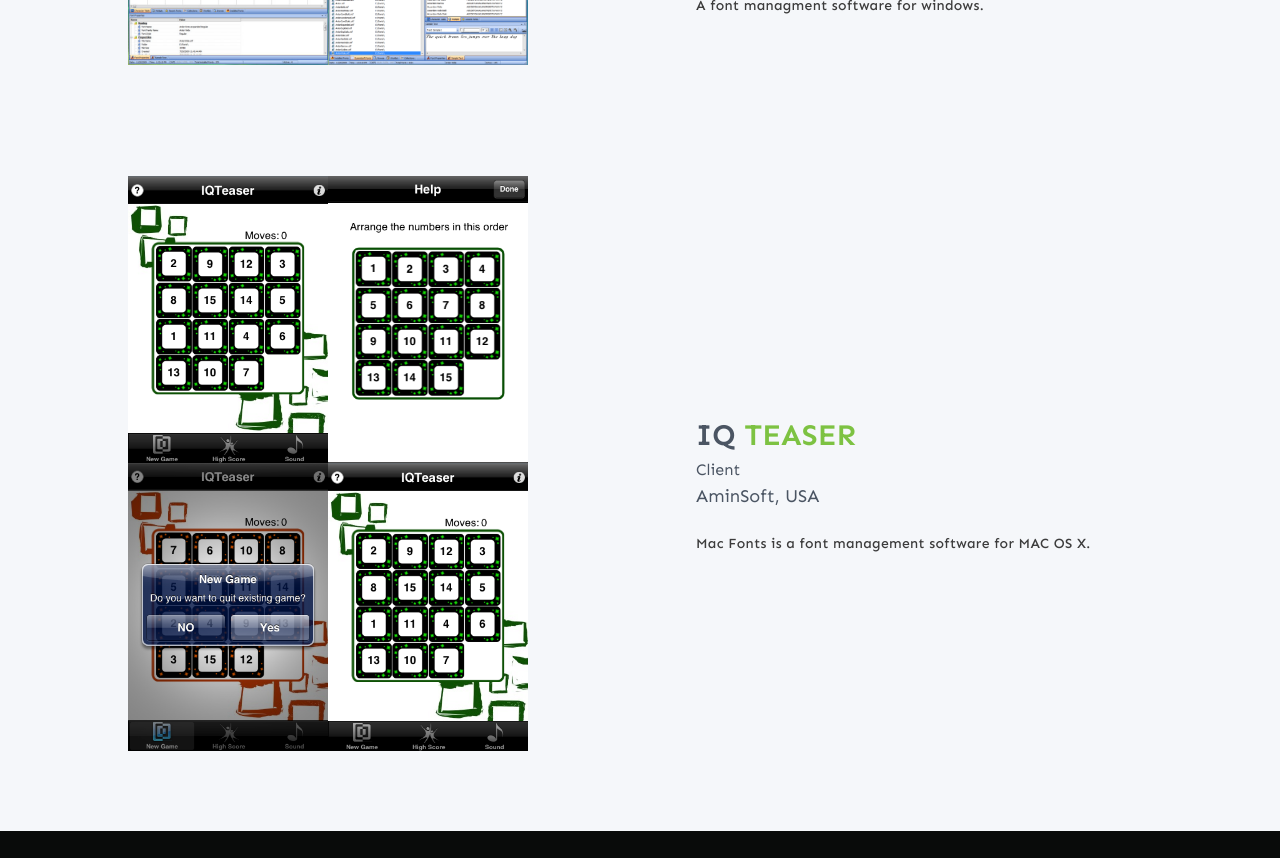
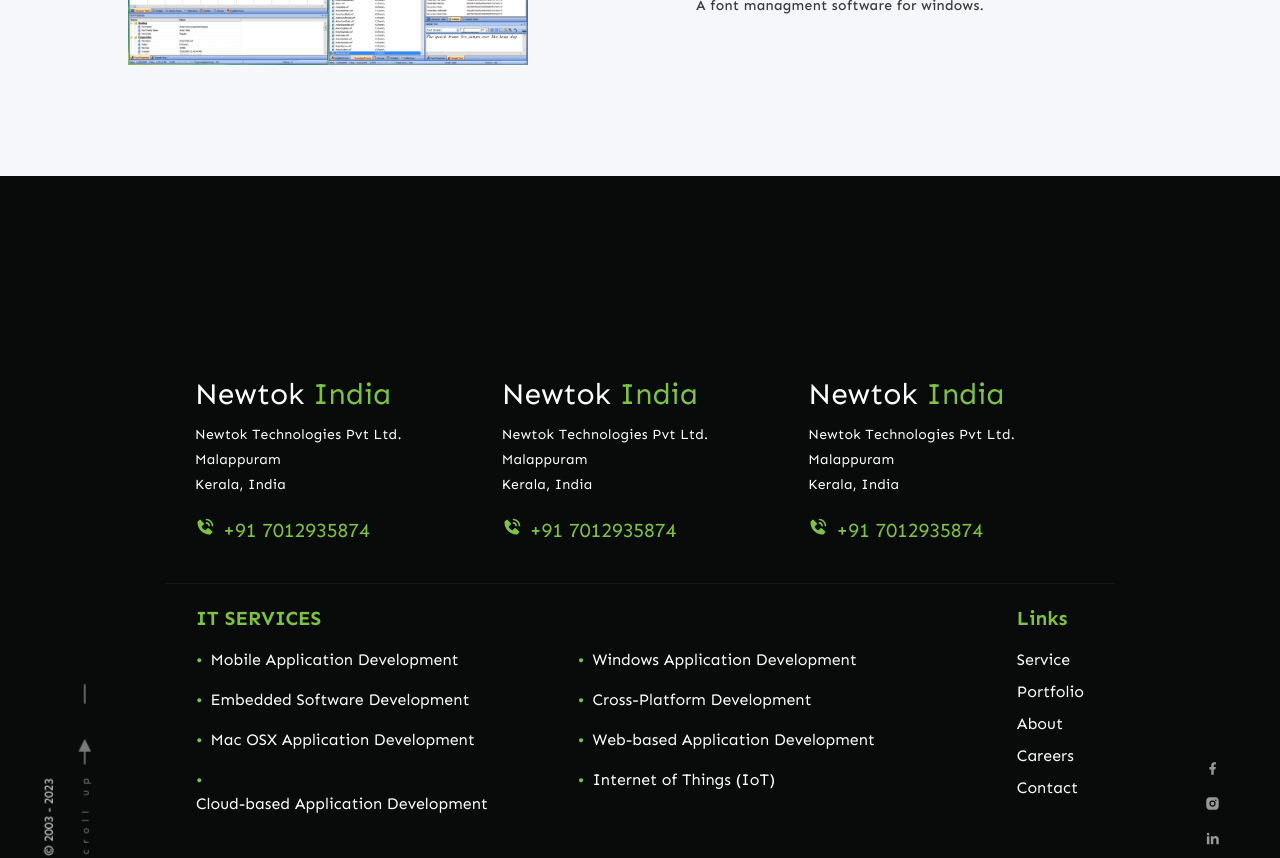
Before and after one commit to NewTokTech/NewTok, a Next.js app: page /portfolio in a window 1280 px wide. Shown: the part 2940-3798 px from the top of the page. Built offline with nearby package versions, Linux system fonts and the light colour scheme.

Commit message:
portfolio datas completed

```diff
--- a/src/app/portfolio/page.tsx
+++ b/src/app/portfolio/page.tsx
@@ -114,18 +114,18 @@
             ],
         },
 
-        {
-            title: ["IQ", " TEASER"],
-            description:
-                "Mac Fonts is a font management software for MAC OS X.",
-            client: "AminSoft, USA",
-            images: [
-                "/portfolio/iQTeaser/pic1.png",
-                "/portfolio/iQTeaser/pic2.png",
-                "/portfolio/iQTeaser/pic3.png",
-                "/portfolio/iQTeaser/pic1.png",
-            ],
-        },
+        // {
+        //     title: ["IQ", " TEASER"],
+        //     description:
+        //         "Mac Fonts is a font management software for MAC OS X.",
+        //     client: "AminSoft, USA",
+        //     images: [
+        //         "/portfolio/iQTeaser/pic1.png",
+        //         "/portfolio/iQTeaser/pic2.png",
+        //         "/portfolio/iQTeaser/pic3.png",
+        //         "/portfolio/iQTeaser/pic1.png",
+        //     ],
+        // },
     ];
 
     return (
```
Also changed, not shown: public/services/service3.svg.
